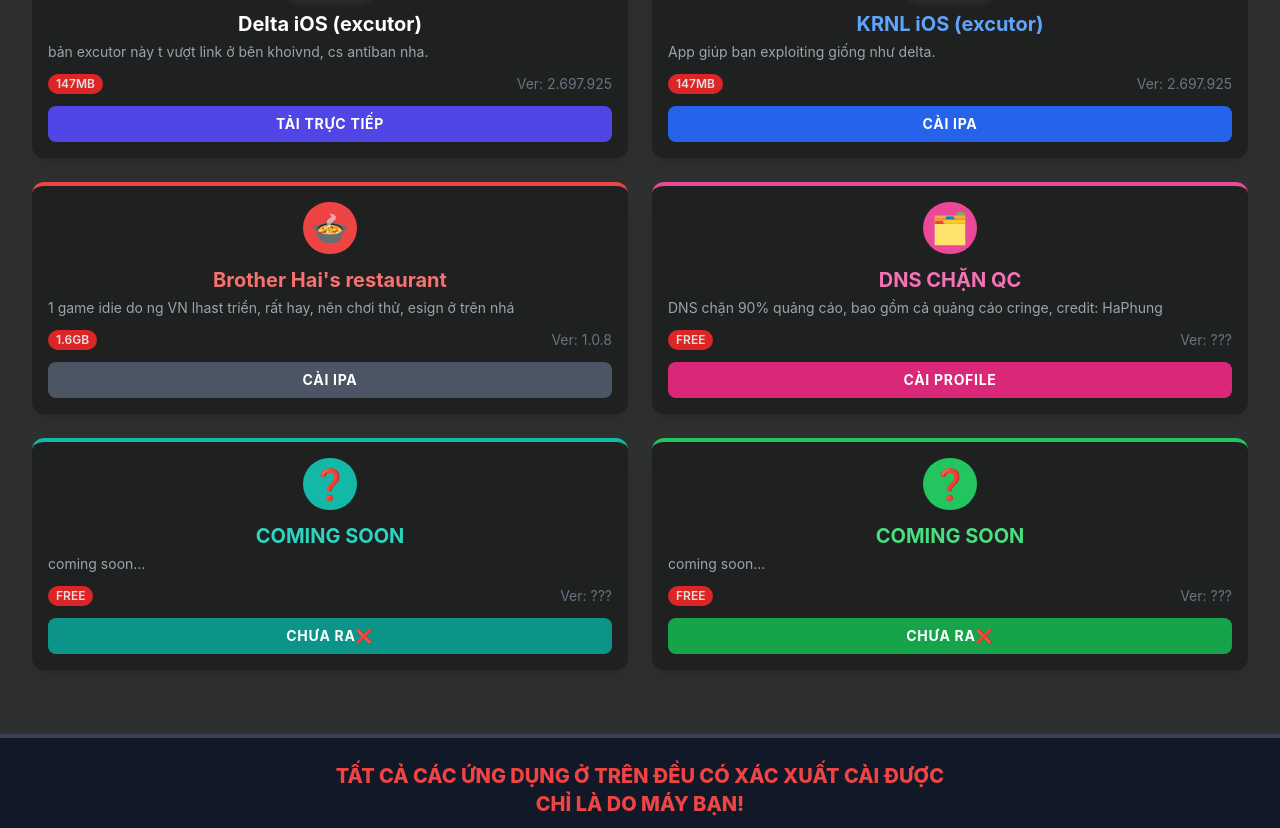
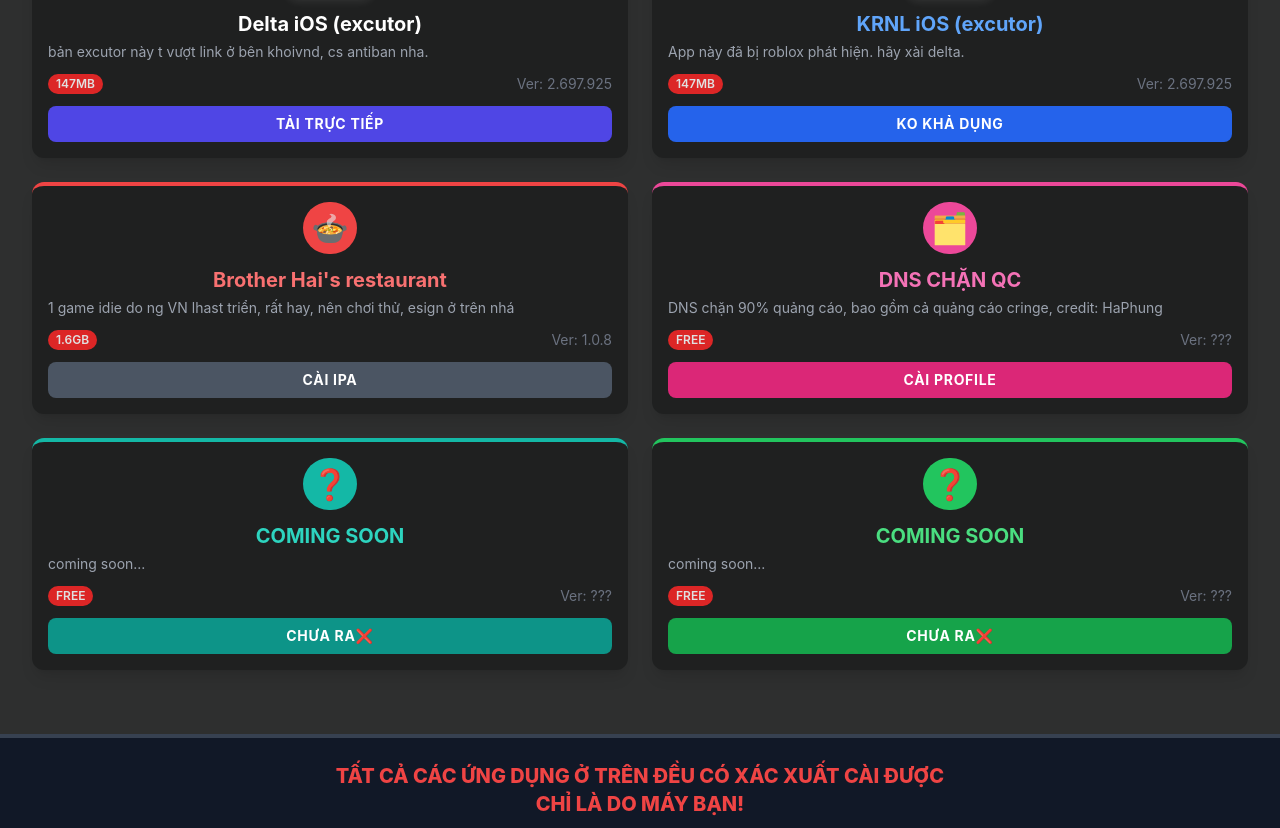
Before and after one commit to datlun2k11-pixel/Datlunok.github.io, a plain HTML site: page index.html in a window 1280 px wide. Shown: the part 1052-1880 px from the top of the page. Drawn offline with nearby package versions, Linux system fonts and the light colour scheme.

Commit message:
Update app description and download link text

```diff
--- a/index.html
+++ b/index.html
@@ -191,15 +191,15 @@
                     </div>
                     <h2 class="text-xl font-bold mb-1 text-blue-400 text-center">KRNL iOS (excutor)</h2>
                     <p class="text-gray-400 mb-3 text-xs sm:text-sm flex-grow">
-                        App giúp bạn exploiting giống như delta.
+                        App này đã bị roblox phát hiện. hãy xài delta.
                     </p>
                     <div class="flex items-center justify-between text-xs sm:text-sm mb-3 mt-auto">
                         <span class="bg-red-600 px-2 py-0.5 rounded-full font-semibold text-xs">147MB</span>
                         <span class="text-gray-500">Ver: 2.697.925</span>
                     </div>
                 </div>
-                <a href="itms-services://?action=download-manifest&url=https://download.khoindvn.io.vn/Plist/7c823.plist" target="_blank" class="download-button block w-full text-center py-2 rounded-lg bg-blue-600 text-white font-bold tracking-wider hover:shadow-xl text-sm">
-                    CÀI IPA
+                <a href="" target="_blank" class="download-button block w-full text-center py-2 rounded-lg bg-blue-600 text-white font-bold tracking-wider hover:shadow-xl text-sm">
+                    KO KHẢ DỤNG
                 </a>
             </div>
 
```
